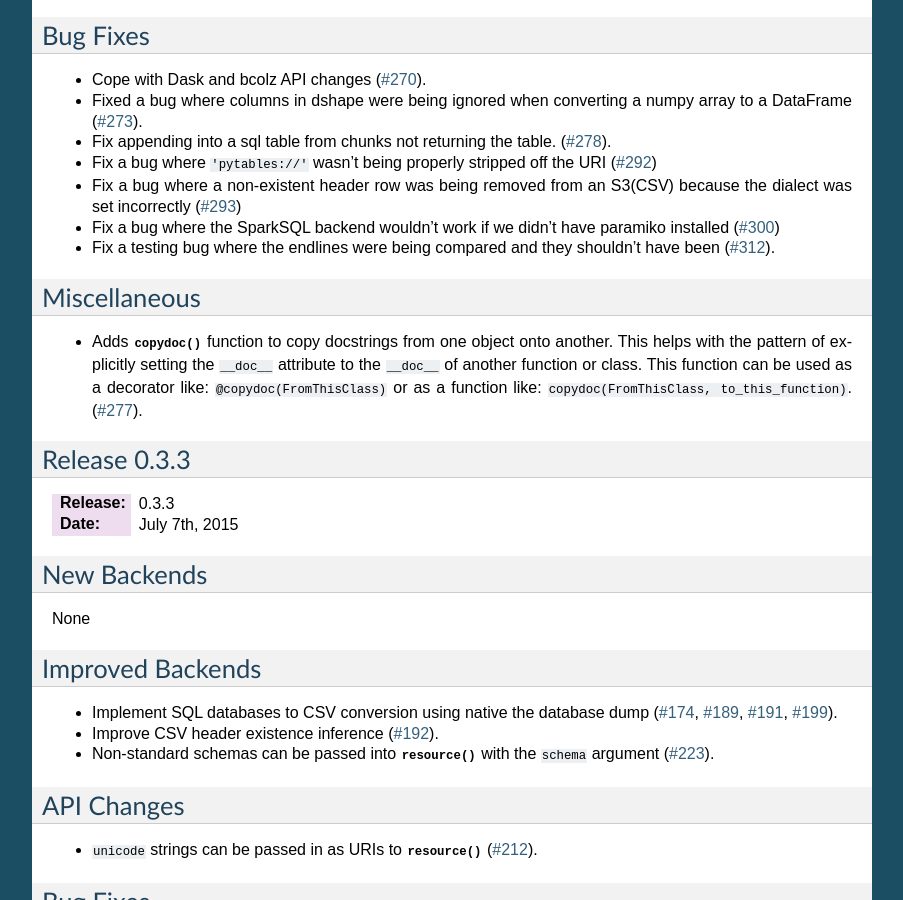
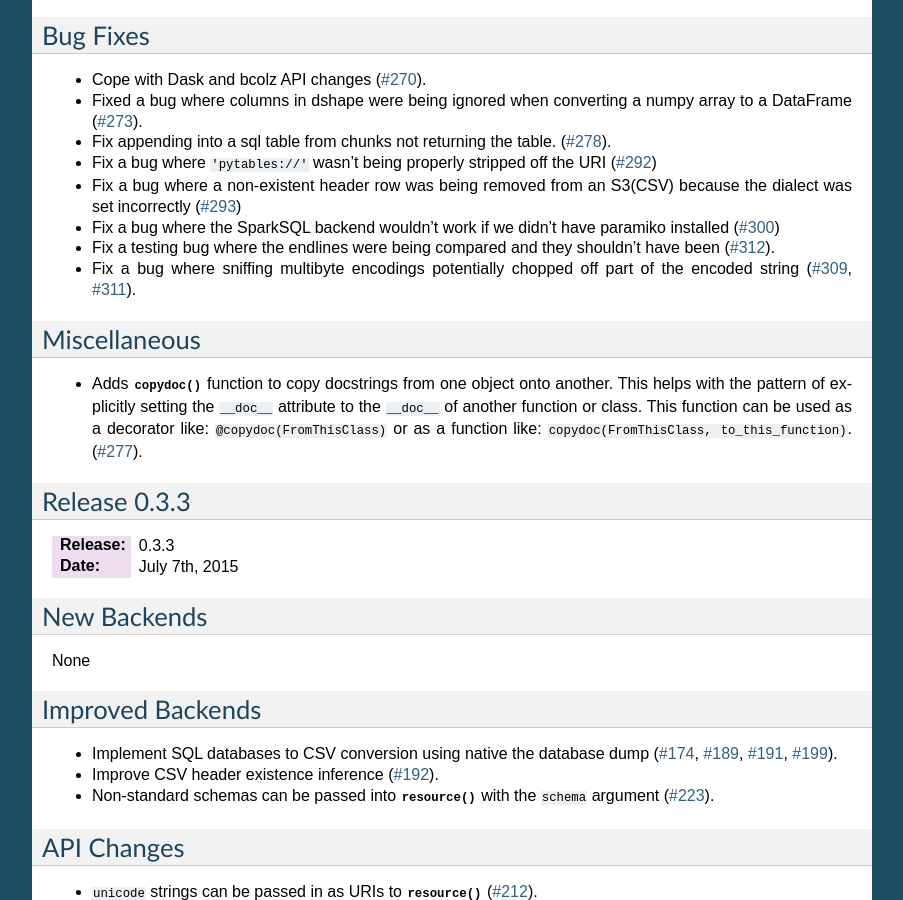
Before and after one commit to blaze/odo, a Sphinx documentation site: the page built from docs/source/releases.rst, in a window 1280 px wide and 900 px high, scrolled down 751 px. Shown: the whole window, without its empty margins (198-1101 px from the left). Built offline with Sphinx 7.4.7, drawn with Linux system fonts in a browser that asks for light colours.

Commit message:
release note

```diff
--- a/docs/source/whatsnew/0.3.4.txt
+++ b/docs/source/whatsnew/0.3.4.txt
@@ -52,6 +52,8 @@ Bug Fixes
 * Fix a bug where the SparkSQL backend wouldn't work if we didn't have paramiko installed (:issue:`300`)
 * Fix a testing bug where the endlines were being compared and they
   shouldn't have been (:issue:`312`).
+* Fix a bug where sniffing multibyte encodings potentially chopped off
+  part of the encoded string (:issue:`309`, :issue:`311`).
 
 Miscellaneous
 -------------
```
